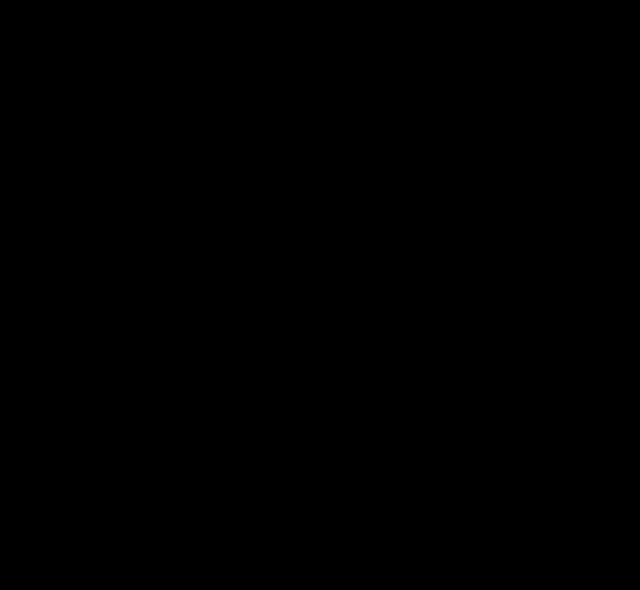
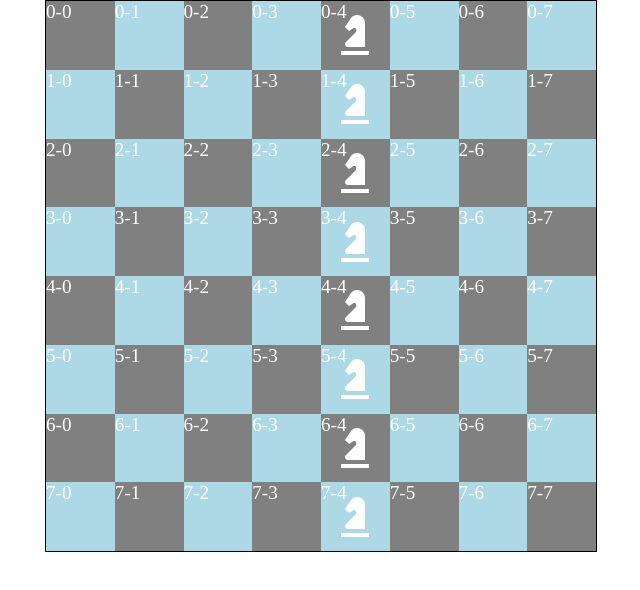
Before and after one commit to BaoWoW123/Knights-Travails, a plain HTML site: page index.html in a window 1280 px wide. Shown: the whole page, without its empty margins (319-959 px from the left). Drawn offline with Linux system fonts and the light colour scheme.

Commit message:
Create Chessboard With Knight Image Test

```diff
--- a/index.html
+++ b/index.html
@@ -9,6 +9,9 @@
     <script src="javascript.js" defer></script>
 </head>
 <body>
-
+    <div class="container">
+        <div class="board">
+        </div>
+    </div>
 </body>
 </html>
--- a/javascript.js
+++ b/javascript.js
@@ -1 +1,23 @@
-console.log('hello')
+let board = document.querySelector(".board");
+
+(function createBoard() {
+  let color = 'white';
+  //create rows
+      for (let d = 0; d < 8; d++) {
+        (color == 'white') ? color = 'black': color = 'white';
+
+        for(let i = 0; i < 8; i++) {
+          let cell = document.createElement('cell')
+          cell.textContent = `${d}-${i}`;
+          (color == 'white') ? color = 'black': color = 'white';
+          cell.className = `cell-${color}`;
+          if (i === 4) {
+            cell.style.backgroundImage = "url(./knight.png)";
+            cell.style.backgroundRepeat = "no-repeat";
+            cell.style.backgroundPosition = "center";
+          }
+          board.appendChild(cell)
+        }
+      }
+return board;
+})()
--- a/style.css
+++ b/style.css
@@ -1,3 +1,30 @@
-body {
-    background-color: black;
+html, body {
+    height: 100%;
+    margin: 0;
 }
+
+.container {
+    display: flex;
+    align-items: center;
+    justify-content: center;
+    background-color: white;
+}
+
+.board {
+    display: grid;
+    grid-template-columns: repeat(8, 1fr);
+    border: 1px solid black;
+    width: 550px;
+    height: 550px;
+    color: white;
+    font-size: larger;
+}
+.cell {
+
+}
+.cell-white {
+    background-color: gray;
+}
+.cell-black {
+    background-color: lightblue;
+}
```
Also changed, not shown: knight.png (added).
